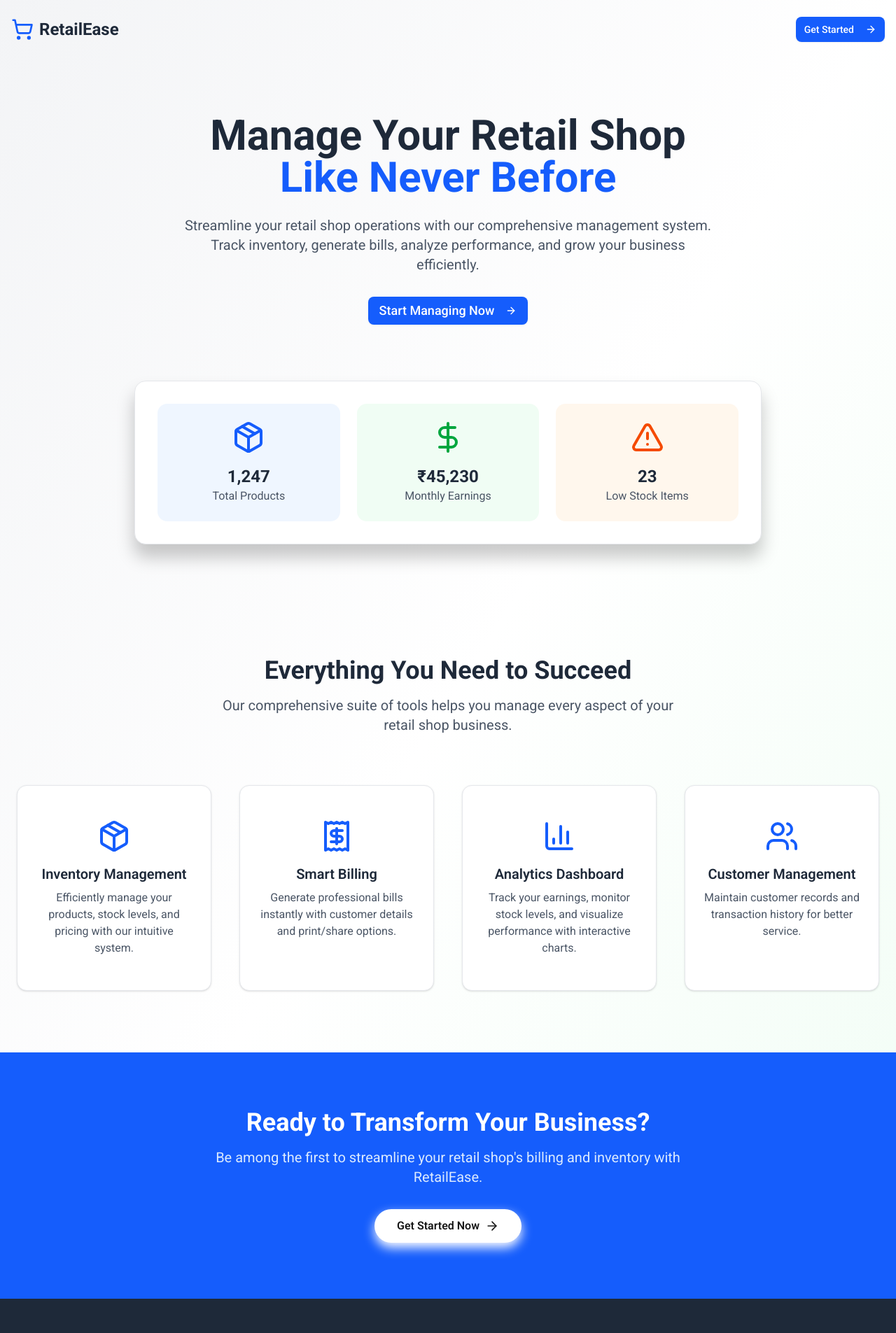
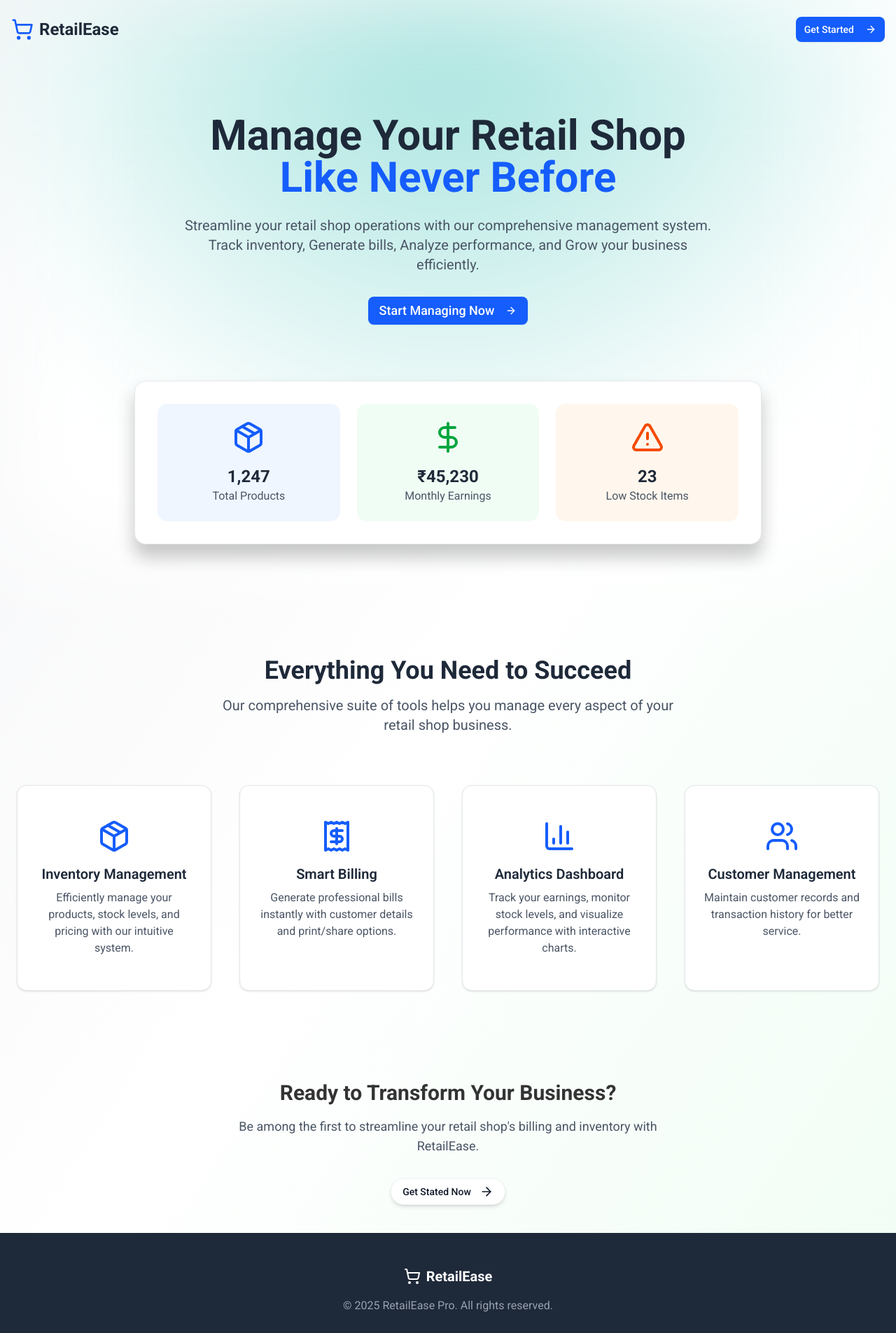
Before and after one commit to Siva-555/RetailEase-nextjs, a Next.js app: page / in a window 1280 px wide. Shown: the top 1905 px of the page at 70% size. Built offline with nearby package versions, Linux system fonts and the light colour scheme; what @bprogress/next would draw is missing.

Commit message:
Refactor and enhance landing page UI and layout

```diff
--- a/src/app/(public)/page.tsx
+++ b/src/app/(public)/page.tsx
@@ -1,35 +1,48 @@
-"use client"
+"use client";
 
-import { AnimatePresence, motion } from "framer-motion"
-import { AlertTriangle, ArrowRight, BarChart3, DollarSign, Package, Receipt, ShoppingCart, Users } from "lucide-react"
-import Link from "next/link"
-import { Button } from "@/components/ui/button"
-import { Card, CardContent } from "@/components/ui/card"
-import { cn } from "@/lib/utils"
-import { useState } from "react"
+import { AnimatePresence, motion } from "framer-motion";
+import {
+  AlertTriangle,
+  ArrowRight,
+  BarChart3,
+  DollarSign,
+  Package,
+  Receipt,
+  ShoppingCart,
+  Users,
+} from "lucide-react";
+import Link from "next/link";
+import { Button } from "@/components/ui/button";
+import { Card, CardContent } from "@/components/ui/card";
+import { cn } from "@/lib/utils";
+import { useState } from "react";
 
 const features = [
   {
     icon: Package,
     title: "Inventory Management",
-    description: "Efficiently manage your products, stock levels, and pricing with our intuitive system.",
+    description:
+      "Efficiently manage your products, stock levels, and pricing with our intuitive system.",
   },
   {
     icon: Receipt,
     title: "Smart Billing",
-    description: "Generate professional bills instantly with customer details and print/share options.",
+    description:
+      "Generate professional bills instantly with customer details and print/share options.",
   },
   {
     icon: BarChart3,
     title: "Analytics Dashboard",
-    description: "Track your earnings, monitor stock levels, and visualize performance with interactive charts.",
+    description:
+      "Track your earnings, monitor stock levels, and visualize performance with interactive charts.",
   },
   {
     icon: Users,
     title: "Customer Management",
-    description: "Maintain customer records and transaction history for better service.",
+    description:
+      "Maintain customer records and transaction history for better service.",
   },
-]
+];
 
 type FeatureCardSectionProps = {
   className?: string;
@@ -44,10 +57,19 @@
   const [hoveredIndex, setHoveredIndex] = useState<number | null>(null);
 
   return (
-    <div className={cn("grid grid-cols-1 md:grid-cols-2 lg:grid-cols-4 gap-6", className)}>
-      {
-        items.map((ele, ind)=>(
-          <motion.div key={ele.title} className="relative p-2" onMouseEnter={() => setHoveredIndex(ind)}  onMouseLeave={() => setHoveredIndex(null)}>
+    <div
+      className={cn(
+        "grid grid-cols-1 md:grid-cols-2 lg:grid-cols-4 gap-6",
+        className
+      )}
+    >
+      {items.map((ele, ind) => (
+        <motion.div
+          key={ele.title}
+          className="relative p-2"
+          onMouseEnter={() => setHoveredIndex(ind)}
+          onMouseLeave={() => setHoveredIndex(null)}
+        >
           {/* Card */}
           <motion.div
             className=" size-full rounded-xl z-20 relative"
@@ -56,18 +78,21 @@
             transition={{ duration: 0.8, delay: ind * 0.1 }}
             viewport={{ once: true }}
           >
-
             <Card className="size-full z-20 hover:shadow-lg dark:hover:shadow-2xl transition-shadow duration-300 dark:bg-gray-800 dark:border-gray-700">
               <CardContent className="p-6 text-center">
                 <ele.icon className="h-12 w-12 text-blue-600 dark:text-blue-400 mx-auto mb-4" />
-                  <h3 className="text-xl font-semibold text-gray-800 dark:text-white mb-2">{ele.title}</h3>
-                  <p className="text-gray-600 dark:text-gray-300">{ele.description}</p>
+                <h3 className="text-xl font-semibold text-gray-800 dark:text-white mb-2">
+                  {ele.title}
+                </h3>
+                <p className="text-gray-600 dark:text-gray-300">
+                  {ele.description}
+                </p>
               </CardContent>
             </Card>
           </motion.div>
           {/* Hover effect */}
           <AnimatePresence>
-              {hoveredIndex===ind &&(
+            {hoveredIndex === ind && (
               <motion.span
                 className="absolute  inset-0 h-full w-full rounded-2xl  block  bg-gray-200 z-1"
                 layoutId="hoverBackground"
@@ -84,15 +109,50 @@
             )}
           </AnimatePresence>
         </motion.div>
-        ))
-      }
+      ))}
     </div>
-  )
-}
+  );
+};
 
 export default function LandingPage() {
   return (
-    <div className="min-h-screen bg-gradient-to-br from-gray-100 via-white to-green-50 dark:from-gray-900 dark:via-gray-800 dark:to-gray-900">
+    <div className="min-h-screen relative bg-gradient-to-br from-gray-100 via-white to-green-50 dark:from-gray-900 dark:via-gray-800 dark:to-gray-900 z-10">
+      {/*  Diagonal Cross Grid Top Background */}
+      {/* <div
+        className="fixed inset-0 -z-[1]"
+        style={{
+          backgroundImage: `
+            linear-gradient(45deg, transparent 49%, #e5e7eb 49%, #e5e7eb 51%, transparent 51%),
+            linear-gradient(-45deg, transparent 49%, #e5e7eb 49%, #e5e7eb 51%, transparent 51%)
+          `,
+          backgroundSize: "40px 40px",
+          WebkitMaskImage:
+            "radial-gradient(ellipse 70% 60% at 50% 0%, #000 60%, transparent 100%)",
+          maskImage:
+            "radial-gradient(ellipse 70% 60% at 50% 0%, #000 60%, transparent 100%)",
+        }}
+      /> */}
+
+
+  {/* Teal Glow Top */}
+  <div
+    className="fixed inset-0 z-[-1]"
+    style={{
+      background: "#ffffff",
+      backgroundImage: `
+        radial-gradient(
+          circle at top center,
+          rgba(56, 193, 182, 0.5),
+          transparent 70%
+        )
+      `,
+      filter: "blur(80px)",
+      backgroundRepeat: "no-repeat",
+    }}
+  />
+
+
+
       {/* Header */}
       <motion.header
         initial={{ y: -100, opacity: 0 }}
@@ -103,7 +163,9 @@
         <nav className="flex items-center justify-between">
           <div className="flex items-center space-x-2">
             <ShoppingCart className="h-8 w-8 text-blue-600 dark:text-blue-400" />
-            <span className="text-2xl font-bold text-gray-800 dark:text-white">RetailEase</span>
+            <span className="text-2xl font-bold text-gray-800 dark:text-white">
+              RetailEase
+            </span>
           </div>
           <div className="flex items-center space-x-4">
             <Link href="/dashboard">
@@ -126,7 +188,9 @@
             className="text-5xl md:text-6xl font-bold text-gray-800 dark:text-white mb-6"
           >
             Manage Your Retail Shop
-            <span className="text-blue-600 dark:text-blue-400 block">Like Never Before</span>
+            <span className="text-blue-600 dark:text-blue-400 block">
+              Like Never Before
+            </span>
           </motion.h1>
 
           <motion.p
@@ -135,8 +199,9 @@
             transition={{ duration: 0.8, delay: 0.4 }}
             className="text-xl text-gray-600 dark:text-gray-300 mb-8 max-w-3xl mx-auto"
           >
-            Streamline your retail shop operations with our comprehensive management system. Track inventory, generate
-            bills, analyze performance, and grow your business efficiently.
+            Streamline your retail shop operations with our comprehensive
+            management system. Track inventory, Generate bills, Analyze
+            performance, and Grow your business efficiently.
           </motion.p>
 
           <motion.div
@@ -178,24 +243,36 @@
                 className="bg-blue-50 dark:bg-blue-900/20 p-6 rounded-xl text-center"
               >
                 <Package className="h-12 w-12 text-blue-600 dark:text-blue-400 mx-auto mb-4" />
-                <h3 className="text-2xl font-bold text-gray-800 dark:text-white">1,247</h3>
-                <p className="text-gray-600 dark:text-gray-300">Total Products</p>
+                <h3 className="text-2xl font-bold text-gray-800 dark:text-white">
+                  1,247
+                </h3>
+                <p className="text-gray-600 dark:text-gray-300">
+                  Total Products
+                </p>
               </motion.div>
               <motion.div
                 whileHover={{ scale: 1.05 }}
                 className="bg-green-50 dark:bg-green-900/20 p-6 rounded-xl text-center"
               >
                 <DollarSign className="h-12 w-12 text-green-600 dark:text-green-400 mx-auto mb-4" />
-                <h3 className="text-2xl font-bold text-gray-800 dark:text-white">₹45,230</h3>
-                <p className="text-gray-600 dark:text-gray-300">Monthly Earnings</p>
+                <h3 className="text-2xl font-bold text-gray-800 dark:text-white">
+                  ₹45,230
+                </h3>
+                <p className="text-gray-600 dark:text-gray-300">
+                  Monthly Earnings
+                </p>
               </motion.div>
               <motion.div
                 whileHover={{ scale: 1.05 }}
                 className="bg-orange-50 dark:bg-orange-900/20 p-6 rounded-xl text-center"
               >
                 <AlertTriangle className="h-12 w-12 text-orange-600 dark:text-orange-400 mx-auto mb-4" />
-                <h3 className="text-2xl font-bold text-gray-800 dark:text-white">23</h3>
-                <p className="text-gray-600 dark:text-gray-300">Low Stock Items</p>
+                <h3 className="text-2xl font-bold text-gray-800 dark:text-white">
+                  23
+                </h3>
+                <p className="text-gray-600 dark:text-gray-300">
+                  Low Stock Items
+                </p>
               </motion.div>
             </div>
           </div>
@@ -211,16 +288,19 @@
           viewport={{ once: true }}
           className="text-center mb-16"
         >
-          <h2 className="text-4xl font-bold text-gray-800 dark:text-white mb-4">Everything You Need to Succeed</h2>
+          <h2 className="text-4xl font-bold text-gray-800 dark:text-white mb-4">
+            Everything You Need to Succeed
+          </h2>
           <p className="text-xl text-gray-600 dark:text-gray-300 max-w-2xl mx-auto">
-            Our comprehensive suite of tools helps you manage every aspect of your retail shop business.
+            Our comprehensive suite of tools helps you manage every aspect of
+            your retail shop business.
           </p>
         </motion.div>
         <FeatureCardSection items={features} />
       </section>
 
       {/* CTA Section */}
-      <section className="bg-blue-600 dark:bg-blue-800 py-20">
+      <section className="  py-10">
         <div className="container mx-auto px-4 text-center">
           <motion.div
             initial={{ y: 50, opacity: 0 }}
@@ -228,22 +308,21 @@
             transition={{ duration: 0.8 }}
             viewport={{ once: true }}
           >
-            <h2 className="text-4xl font-bold text-white mb-4">Ready to Transform Your Business?</h2>
-            <p className="text-xl text-blue-100 dark:text-blue-200 mb-8 max-w-2xl mx-auto">
-              Be among the first to streamline your retail shop&#39;s billing and inventory with RetailEase.
+            <h2 className="text-3xl font-bold text- mb-4">
+              Ready to Transform Your Business?
+            </h2>
+            <p className="text-lg text-gray-600  mb-8 max-w-2xl mx-auto">
+              Be among the first to streamline your retail shop&#39;s billing
+              and inventory with RetailEase.
             </p>
             <Link href="/dashboard">
-              {/* <Button
-                size="lg"
-                variant="secondary"
-                className="text-lg px-8 py-3 bg-white text-blue-600 hover:bg-gray-100 dark:bg-gray-100 dark:text-blue-800 dark:hover:bg-gray-200"
-              >
-                Start Your Free Trial
-                <ArrowRight className="ml-2 h-5 w-5" />
-              </Button> */}
-
+              <span className="py-2 px-3 inline-flex gap-3 font-medium sm:px-4 text-xs sm:text-sm rounded-full shadow-lg backdrop-blur-md transition-all duration-300 border bg-white/80 border-gray-200/50 text-gray-900 hover:bg-white/90">
+                Get Stated Now <ArrowRight size={20} />
+              </span>
+            </Link>
+            {/* <Link href="/dashboard">
               <motion.div
-                  className="px-8 py-3 bg-white text-neutral-900 font-semibold rounded-full inline-flex items-center shadow-[0px_7px_16px_0px_#00000036] shadow-white relative overflow-hidden group"
+                className="px-8 py-3 bg-white text-neutral-900 font-semibold rounded-full inline-flex items-center shadow-xl shadow-white relative overflow-hidden group"
                 initial="initial"
                 animate="animate"
                 whileHover="hover"
@@ -280,7 +359,7 @@
                   <ArrowRight size={20} />
                 </motion.span>
               </motion.div>
-            </Link>
+            </Link> */}
           </motion.div>
         </div>
       </section>
@@ -292,9 +371,11 @@
             <ShoppingCart className="h-6 w-6" />
             <span className="text-xl font-bold">RetailEase</span>
           </div>
-          <p className="text-gray-400 dark:text-gray-500">© 2025 RetailEase Pro. All rights reserved.</p>
+          <p className="text-gray-400 dark:text-gray-500">
+            © 2025 RetailEase Pro. All rights reserved.
+          </p>
         </div>
       </footer>
     </div>
-  )
+  );
 }
```
Lines whose indentation alone changed are shown as unchanged.
